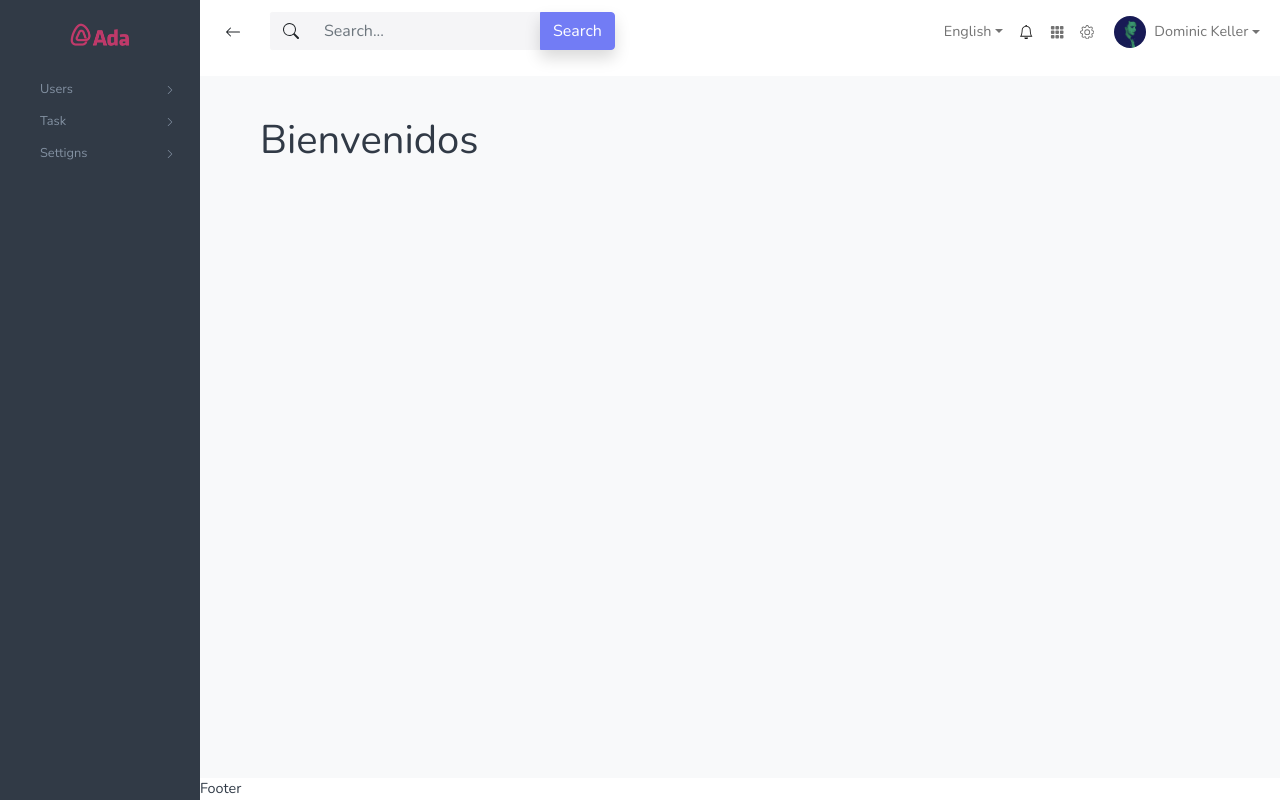
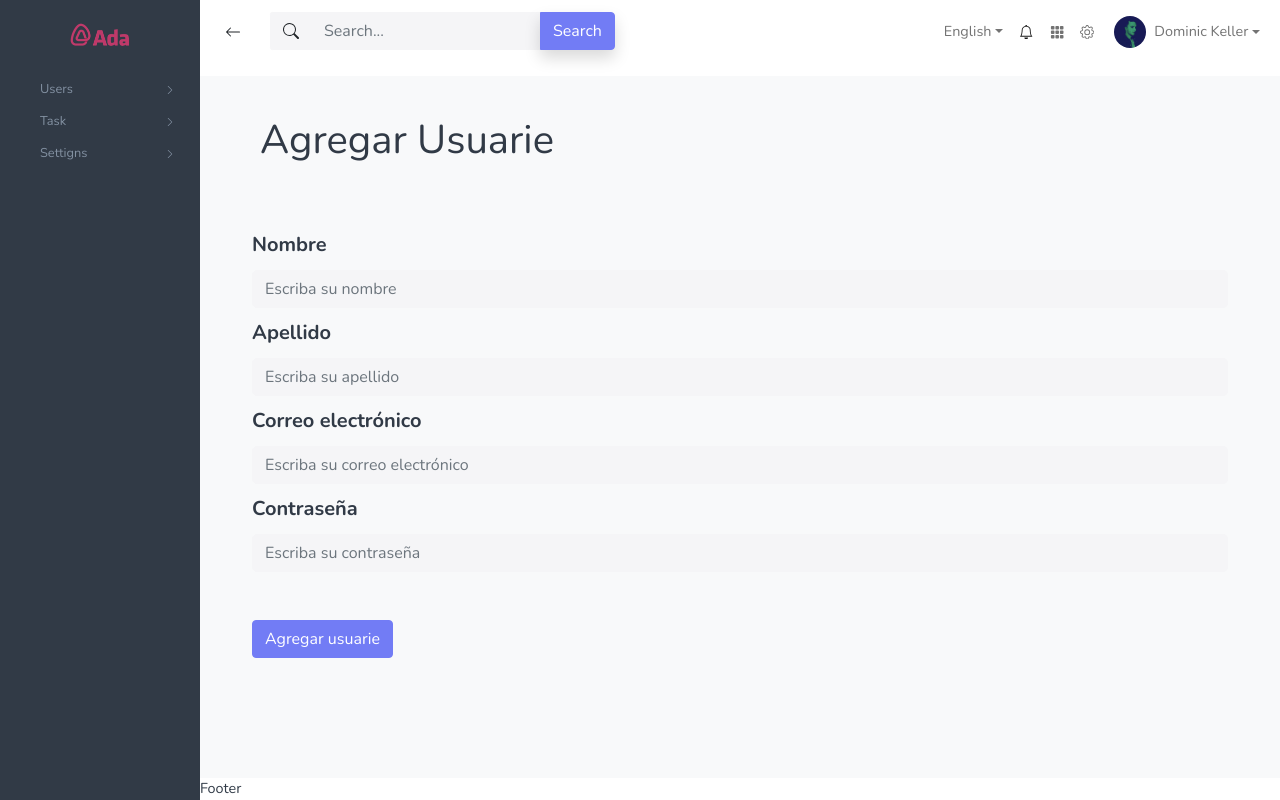
Before and after one commit to dgminos/ada-react, a React (Create React App) app in the folder todoapp/: page /users/add in a window 1280 px wide. Built offline with nearby package versions, Linux system fonts and the light colour scheme.

Commit message:
creo componente Users, AddUserForm, ListUsers y Table y agrego paths para ruteo de componentes en Aside y browser

```diff
--- a/todoapp/src/components/Layout/components/Aside/index.js
+++ b/todoapp/src/components/Layout/components/Aside/index.js
@@ -28,8 +28,8 @@ const Aside = () => {
             data-bs-parent="#accordionMenu"
           >
             <div className="accordion-body">
-              <Link to="/users">Ver</Link>
-              <Link to="/">Agregar</Link>
+              <Link to="/users/list">Ver</Link>
+              <Link to="/users/add">Agregar</Link>
             </div>
           </div>
         </div>
@@ -55,6 +55,7 @@ const Aside = () => {
             <div className="accordion-body">
               <Link to="/tasks/list">Ver</Link>
               <Link to="/tasks/add">Agregar</Link>
+
             </div>
           </div>
         </div>
--- a/todoapp/src/components/Main/components/Header/index.jsx
+++ b/todoapp/src/components/Main/components/Header/index.jsx
@@ -7,7 +7,7 @@ const Header = ({ title, showAddButton, handleClick }) => {
     return (
         <header className='main-header'>
             <h1>{title}</h1>
-            {!showAddButton && <button className='btn btn-success btn1' onClick={handleClick}>Agregar tarea</button>}
+            {!showAddButton && <button className='btn btn-success btn1' onClick={handleClick}>Agregar</button>}
         </header>
     )
 }
--- a/todoapp/src/components/Main/index.jsx
+++ b/todoapp/src/components/Main/index.jsx
@@ -1,18 +1,13 @@
 
 import React from 'react'
 import { Header } from './components'
-import { useHistory } from 'react-router-dom'
 import './main.css'
 
 const Main = ({ children, title, showAddButton, handleClick }) => {
-    let history = useHistory();
 
-    const onclick = () => {
-        history.push("/tasks/add");
-    }
     return (
-        <main className="main bg-light">
-            <Header title={title} showAddButton={showAddButton} value={""} handleClick={onclick} />
+        <main className='main bg-light'>
+            <Header title={title} showAddButton={showAddButton} value={''} handleClick={handleClick} />
             {children}
         </main>
     )
--- a/todoapp/src/screens/Tasks/AddTaskForm/index.js
+++ b/todoapp/src/screens/Tasks/AddTaskForm/index.js
@@ -27,7 +27,7 @@ const AddTaskForm = () => {
     }
 
     const redirectToList = () => {
-        history.push("/tasks/list")
+        history.push('/tasks/list')
     }
 
     const enviarDatos = (event) => {
--- /dev/null
+++ b/todoapp/src/screens/Users/AddUserForm/index.jsx
@@ -0,0 +1,99 @@
+
+import React, { useState } from 'react'
+import { useHistory } from 'react-router-dom'
+import { Layout, Main } from '../../../components'
+import { api } from '../../../utils'
+
+const AddUserForm = () => {
+
+    let history = useHistory();
+
+    const [usuaries, setUsuaries] = useState({
+        nombre: '',
+        apellido: '',
+        correo: '',
+        contraseña: '',
+    })
+
+    const [error, setError] = useState(null);
+
+    const handleInputChange = (event) => {
+        //console.log(event.target.name)
+        //console.log(event.target.value)
+        setUsuaries({
+            ...usuaries,
+            [event.target.name]: event.target.value
+        })
+    }
+
+    const redirectToListUsers = () => {
+        history.push("/users/list")
+    }
+
+    const enviarDatos = (event) => {
+        event.preventDefault()
+        //console.log('enviando datos...' + tareas.titulo + ' ' + tareas.fecha)
+        //console.log(tareas.descripcion);
+        if (!usuaries.nombre.trim() || !usuaries.apellido.trim() || !usuaries.correo.trim() || !usuaries.contraseña.trim()) {
+            setError("Revise los campos")
+            return
+        }
+
+        api.post('/users.json', {
+            nombre: usuaries.nombre,
+            apellido: usuaries.apellido,
+            correo: usuaries.correo,
+            contraseña: usuaries.contraseña,
+        })
+            .then(redirectToListUsers)
+            .catch(error => {
+                console.log(error)
+            })
+    }
+
+
+    return (
+        <Layout >
+            <Main title='Agregar Usuarie' showAddButton>
+                <div className='container'>
+                    <div className='row'>
+                        <div className='col'>
+                            <form className='form-agregar-usuarie mt-5' onSubmit={enviarDatos}>
+                                <div className='form-group'>
+                                    <label htmlFor='nombre'><b>Nombre</b></label>
+                                    <input type='text' name='nombre' className='form-control' id='nombre' placeholder='Escriba su nombre' onChange={(event) => handleInputChange(event)} />
+                                </div>
+                                <div className='form-group'>
+                                    <label htmlFor='apellido'><b>Apellido</b></label>
+                                    <input type='text' name='apellido' className='form-control' id='apellido' placeholder='Escriba su apellido' onChange={(event) => handleInputChange(event)} />
+                                </div>
+                                <div className='form-group'>
+                                    <label htmlFor='correo electronico'><b>Correo electrónico</b></label>
+                                    <input type='email' name='correo' className='form-control' id='correo' placeholder='Escriba su correo electrónico' onChange={(event) => handleInputChange(event)} />
+                                </div>
+                                <div className='form-group'>
+                                    <label htmlFor='contraseña'><b>Contraseña</b></label>
+                                    <input type='password' name='contraseña' className='form-control' id='contraseña' placeholder='Escriba su contraseña' onChange={(event) => handleInputChange(event)} />
+                                </div>
+                                <div className='row'>
+                                    <div className='col'>
+                                        <button className='btn btn-primary btn-agregar-usuarie mt-5' type='submit'>Agregar usuarie</button>
+                                    </div>
+                                </div>
+                            </form>
+                        </div>
+                    </div>
+                </div>
+                {
+                    error != null ? (
+                        <div className='alert alert-danger mt-2' role='alert'>{error} </div>
+                    ) : (<div></div>)
+                }
+            </Main >
+        </Layout >
+
+
+    )
+}
+
+export { AddUserForm }
--- /dev/null
+++ b/todoapp/src/screens/Users/ListUsers/api.js
@@ -0,0 +1,16 @@
+import { api } from "../../../utils";
+import { objectToArray } from "../../../helpers";
+
+const get = async () => {
+    const response = await api.get("/users.json");
+    console.log(objectToArray(response.data))
+    return objectToArray(response.data);
+};
+
+const post = () => {
+    return null;
+};
+
+const like = () => { };
+
+export const usersApi = { get, post, like };
--- /dev/null
+++ b/todoapp/src/screens/Users/ListUsers/index.jsx
@@ -0,0 +1,42 @@
+import React, { useEffect } from 'react'
+import { Table } from '../Table'
+import { usersApi } from './api'
+import { Layout, Main } from '../../../components'
+import { useHistory } from 'react-router-dom'
+
+
+const ListUsers = () => {
+
+    // FUNCION PARA REDIRECCIONAR EL BTN DE AGREGAR
+    const history = useHistory();
+
+    const redireccionarAAddTaskForm = () => {
+        history.push("/users/add");
+    }
+    //
+
+    const fetchUsers = () => {
+        usersApi.get(usersApi)
+            .then(response => { console.log(response) })
+            .catch(e => {
+                console.log(e)
+            })
+    }
+    useEffect(() => {
+        fetchUsers()
+    }, []);
+
+    return (
+        <Layout>
+            <Main title='Usuaries' handleClick={redireccionarAAddTaskForm}>
+                <div className='container mt-5'>
+                    <div className='row'>
+                        < Table />
+                    </div>
+                </div>
+            </Main>
+        </Layout>
+    )
+}
+
+export { ListUsers }
--- /dev/null
+++ b/todoapp/src/screens/Users/Table/index.jsx
@@ -0,0 +1,29 @@
+import React from 'react'
+
+const Table = () => {
+    return (
+
+        <div class="table-responsive">
+            <table class="table table-hover">
+                <caption>Lista de usuaries</caption>
+                <thead>
+                    <tr>
+                        <th scope="col">#</th>
+                        <th scope="col">Nombre</th>
+                        <th scope="col">Apellido</th>
+                        <th scope="col">Correo Electrónico</th>
+                        <th scope="col">Contraseña</th>
+                    </tr>
+                </thead>
+                <tbody>
+                    <tr>
+                        <th scope="row">1</th>
+                    </tr>
+                </tbody>
+
+            </table>
+        </div>
+    )
+}
+
+export { Table }
--- /dev/null
+++ b/todoapp/src/screens/Users/index.jsx
@@ -0,0 +1,20 @@
+import React from 'react'
+import { BrowserRouter as Router, Route, Switch } from 'react-router-dom'
+import { AddUserForm } from './AddUserForm'
+import { ListUsers } from './ListUsers'
+
+const Users = () => {
+    return (
+        <>
+            <Router>
+                <Switch>
+                    <Route path="/users/add" component={AddUserForm} />
+                    <Route path="/users/list" component={ListUsers} />
+                </Switch>
+            </Router>
+
+        </>
+    )
+}
+
+export { Users }
--- a/todoapp/src/screens/index.js
+++ b/todoapp/src/screens/index.js
@@ -1,2 +1,3 @@
 export { Tasks } from './Tasks'
-export { Ejemplo } from "./Ejemplo";
+export { Ejemplo } from './Ejemplo';
+export { Users } from './Users'
```
Also changed, not shown: todoapp/src/App.js (+9 -6 lines), todoapp/src/screens/Tasks/List/index.jsx (+23 -13 lines).
